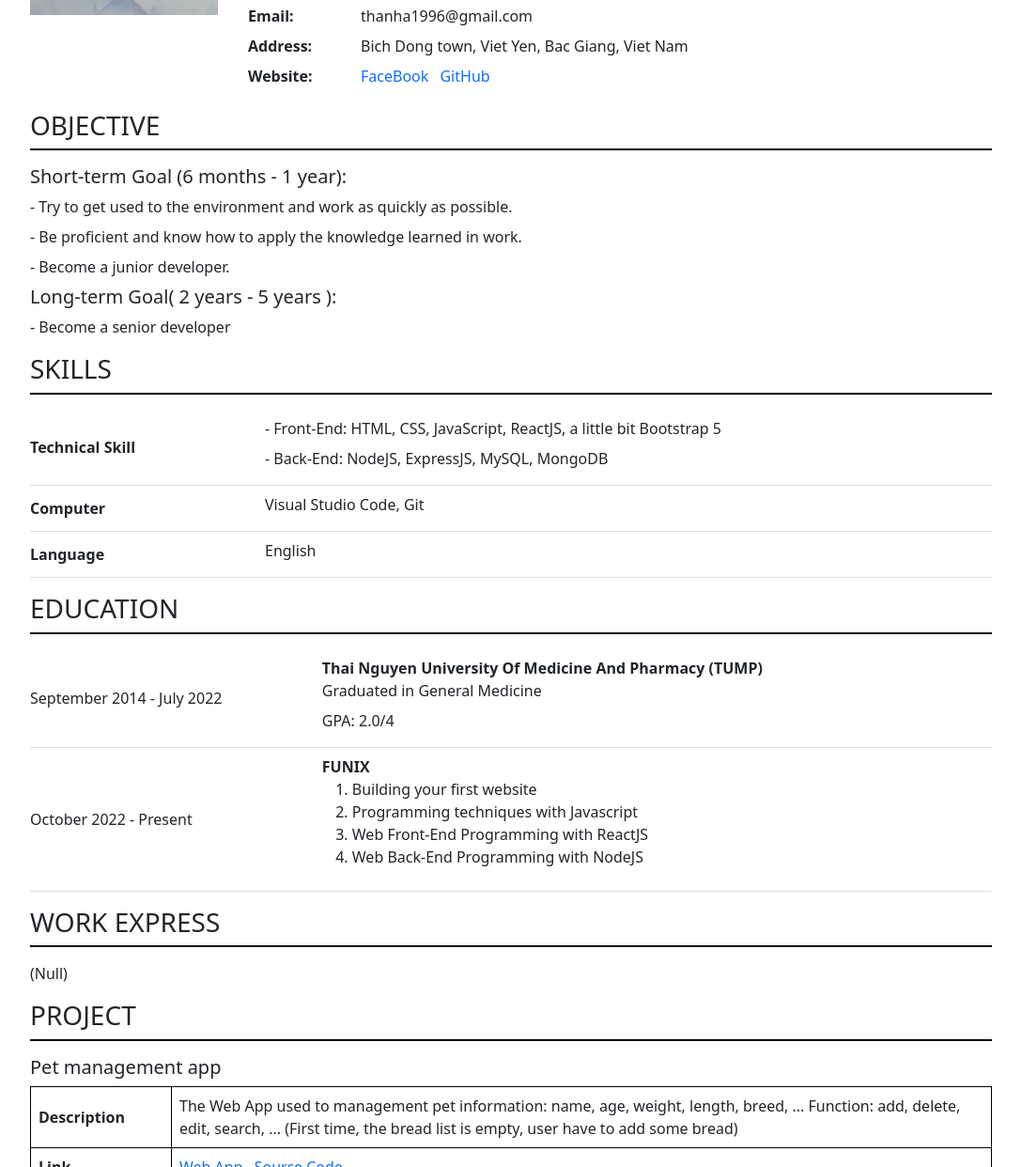
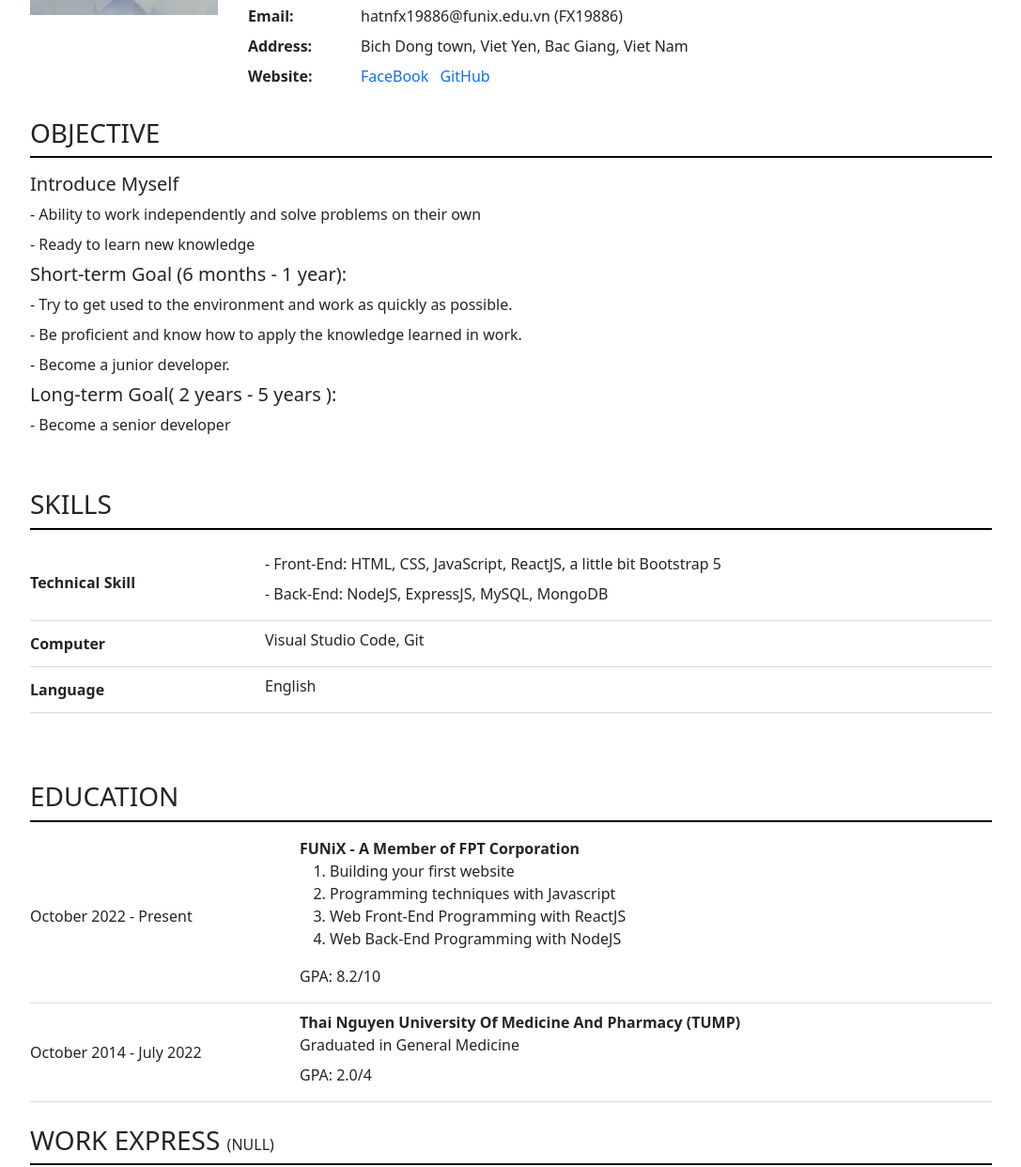
Before and after one commit to hatnfx19886/CV, a plain HTML site: page index.html in a window 1280 px wide. Shown: the part 200-1442 px from the top of the page at 94% size, without its empty margins (96-1183 px from the left). Drawn offline with nearby package versions, Linux system fonts and the light colour scheme.

Commit message:
Update CV

```diff
--- a/index.css
+++ b/index.css
@@ -22,7 +22,8 @@ h3 {
   text-transform: uppercase;
   border-bottom: 2px solid #000;
   padding-bottom: 0.5rem;
-  margin: 1rem 0;
+  margin-top: 1.5rem;
+  margin-bottom: 1rem;
 }
 p {
   margin-bottom: 0.5rem;
@@ -44,6 +45,9 @@ a {
 .skill_board td {
   padding: 0.5rem 0;
 }
+.education {
+  margin-bottom: 0.5rem;
+}
 .project_board {
   width: 100%;
   margin-bottom: 1.5rem;
--- a/index.html
+++ b/index.html
@@ -18,7 +18,7 @@
       <img src="./avatar.jpg" alt="my avatar" width="100%" />
       <div>
         <h1>Thân Ngọc Hà</h1>
-        <h4 style="color: #0d6efd">Full-Stack Developer</h4>
+        <h4 style="color: #0d6efd">FULL-STACK DEVELOPER</h4>
         <div class="infor_board">
           <b>Date of birth:</b>
           <p>July 19, 1996</p>
@@ -27,7 +27,7 @@
           <b>Phone:</b>
           <p>0349053822</p>
           <b>Email:</b>
-          <p>thanha1996@gmail.com</p>
+          <p>hatnfx19886@funix.edu.vn (FX19886)</p>
           <b>Address:</b>
           <p>Bich Dong town, Viet Yen, Bac Giang, Viet Nam</p>
           <b>Website: </b>
@@ -42,6 +42,9 @@
     </header>
     <main>
       <h3>objective</h3>
+      <h5>Introduce Myself</h5>
+      <p>- Ability to work independently and solve problems on their own</p>
+      <p>- Ready to learn new knowledge</p>
       <h5>Short-term Goal (6 months - 1 year):</h5>
       <p>
         - Try to get used to the environment and work as quickly as possible.
@@ -52,6 +55,7 @@
       <p>- Become a junior developer.</p>
       <h5>Long-term Goal( 2 years - 5 years ):</h5>
       <p>- Become a senior developer</p>
+      <br />
       <h3>skills</h3>
       <table class="skill_board">
         <tbody>
@@ -75,33 +79,38 @@
           </tr>
         </tbody>
       </table>
-      <h3>education</h3>
+      <br />
+      <br />
+      <h3 class="education">education</h3>
       <table class="skill_board">
         <tbody>
           <tr>
-            <td>September 2014 - July 2022</td>
+            <td>October 2022 - Present</td>
+            <td>
+              <b>FUNiX - A Member of FPT Corporation</b>
+              <ol>
+                <li>Building your first website</li>
+                <li>Programming techniques with Javascript</li>
+                <li>Web Front-End Programming with ReactJS</li>
+                <li>Web Back-End Programming with NodeJS</li>
+              </ol>
+              <p>GPA: 8.2/10</p>
+            </td>
+          </tr>
+          <tr>
+            <td>October 2014 - July 2022</td>
             <td>
               <b>Thai Nguyen University Of Medicine And Pharmacy (TUMP)</b>
               <p>Graduated in General Medicine</p>
               <p>GPA: 2.0/4</p>
             </td>
           </tr>
-          <tr>
-            <td>October 2022 - Present</td>
-            <td>
-              <b>FUNIX</b>
-              <ol>
-                <li>Building your first website</li>
-                <li>Programming techniques with Javascript</li>
-                <li>Web Front-End Programming with ReactJS</li>
-                <li>Web Back-End Programming with NodeJS</li>
-              </ol>
-            </td>
-          </tr>
         </tbody>
       </table>
-      <h3>work express</h3>
-      <p>(Null)</p>
+      <h3>
+        work express
+        <span style="font-size: 1rem; font-weight: 400">(Null)</span>
+      </h3>
       <h3>project</h3>
       <h5>Pet management app</h5>
       <table class="project_board">
```
